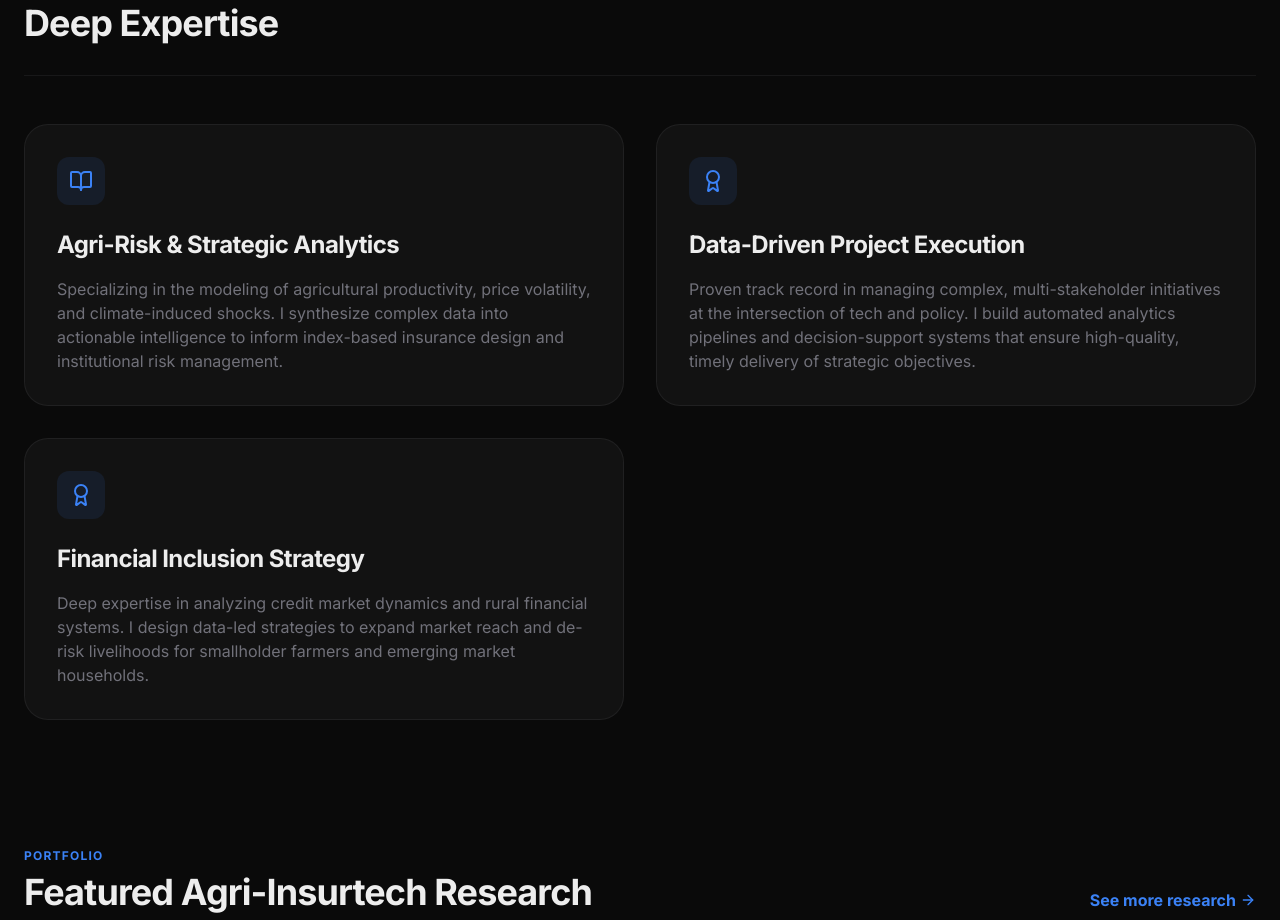
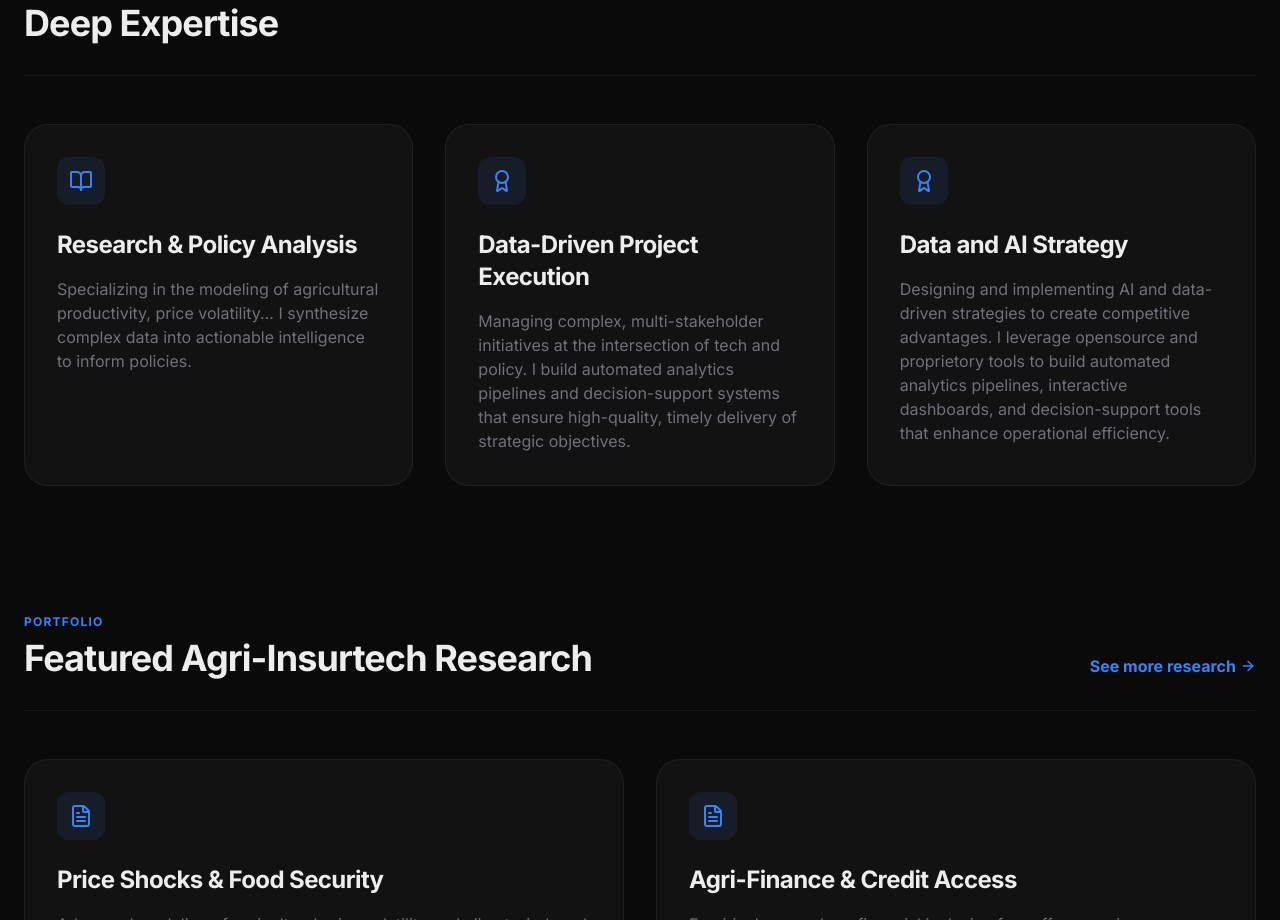
Before and after one commit to gabegaz/gabegaz.github.io, a Next.js app: page /about in a window 1280 px wide. Shown: the part 600-1520 px from the top of the page. Built offline with nearby package versions, Linux system fonts and the light colour scheme.

Commit message:
March 19 2026 v2

```diff
--- a/app/about/expertise.tsx
+++ b/app/about/expertise.tsx
@@ -1,15 +1,15 @@
 const expertise = [
   {
-    title: 'Agri-Risk & Strategic Analytics',
-    description: 'Specializing in the modeling of agricultural productivity, price volatility, and climate-induced shocks. I synthesize complex data into actionable intelligence to inform index-based insurance design and institutional risk management.'
+    title: 'Research & Policy Analysis',
+    description: 'Specializing in the modeling of agricultural productivity, price volatility... I synthesize complex data into actionable intelligence to inform policies.'
   },
   {
     title: 'Data-Driven Project Execution',
-    description: 'Proven track record in managing complex, multi-stakeholder initiatives at the intersection of tech and policy. I build automated analytics pipelines and decision-support systems that ensure high-quality, timely delivery of strategic objectives.'
+    description: 'Managing complex, multi-stakeholder initiatives at the intersection of tech and policy. I build automated analytics pipelines and decision-support systems that ensure high-quality, timely delivery of strategic objectives.'
   },
   {
-    title: 'Financial Inclusion Strategy',
-    description: 'Deep expertise in analyzing credit market dynamics and rural financial systems. I design data-led strategies to expand market reach and de-risk livelihoods for smallholder farmers and emerging market households.'
+    title: 'Data and AI Strategy',
+    description: 'Designing and implementing AI and data-driven strategies to create competitive advantages. I leverage opensource and proprietory tools to build automated analytics pipelines, interactive dashboards, and decision-support tools that enhance operational efficiency.'
   }
 ];
 
--- a/app/about/page.tsx
+++ b/app/about/page.tsx
@@ -86,7 +86,7 @@ export default function AboutPage() {
               <h3 className="text-3xl md:text-4xl font-bold">Deep Expertise</h3>
             </div>
           </div>
-          <div className="grid grid-cols-1 md:grid-cols-2 gap-6 md:gap-8">
+          <div className="grid grid-cols-1 md:grid-cols-3 gap-6 md:gap-8">
             {expertise.map((item, index) => (
               <motion.div
                 key={index}
```
